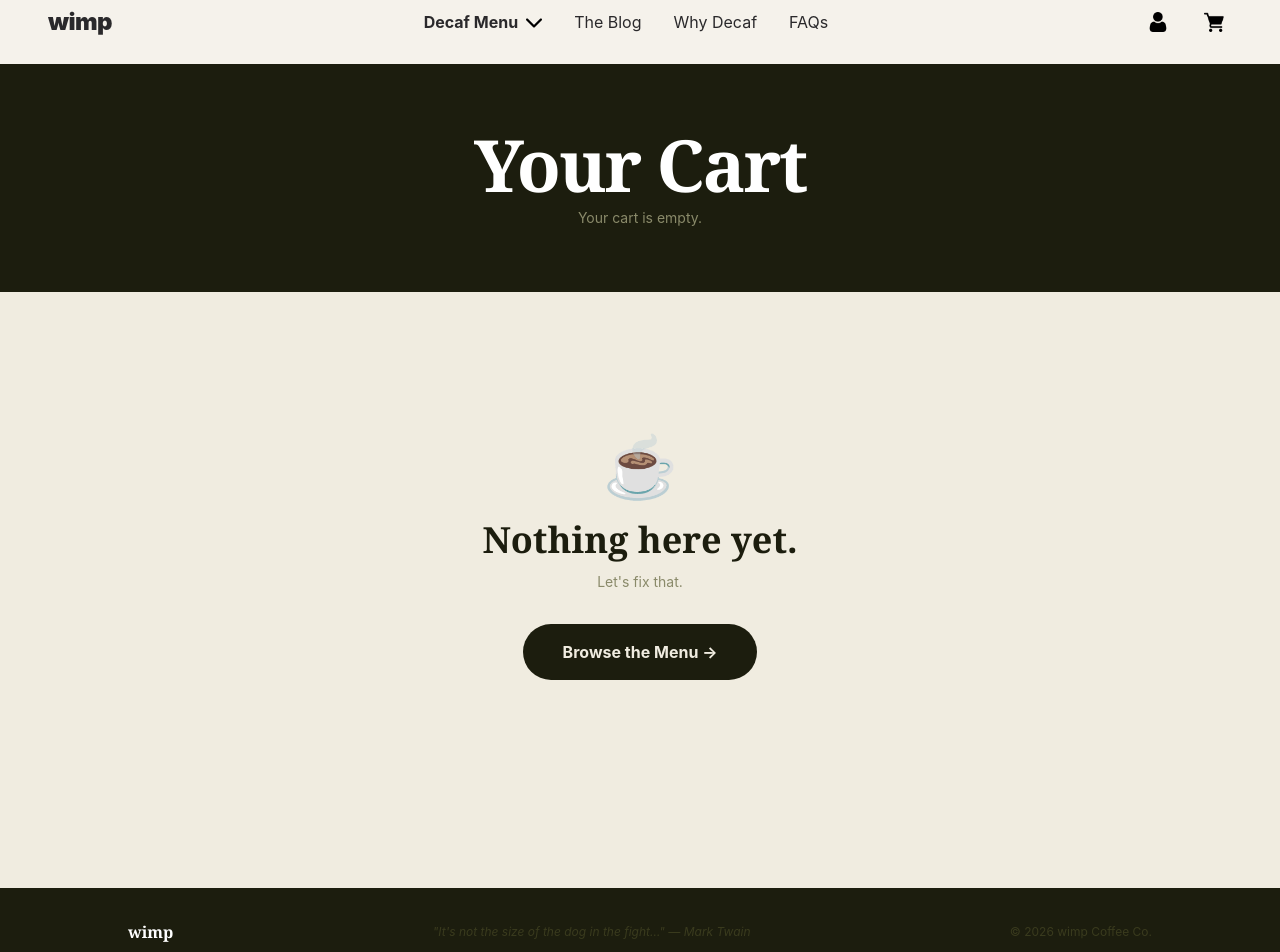
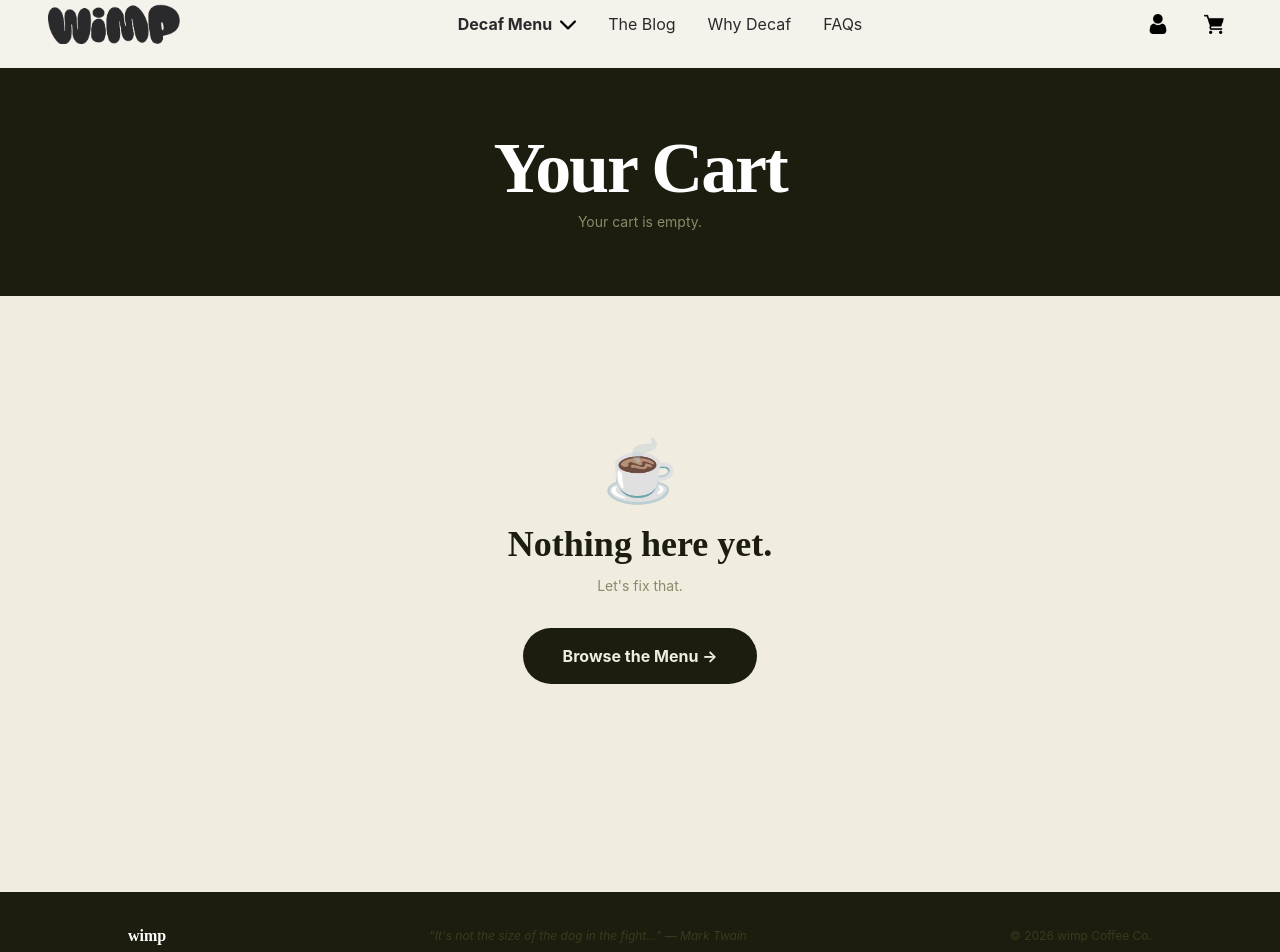
Before and after one commit to Pranayraut18206/ORVEA, a React (Vite) app: page /cart in a window 1280 px wide. Shown: the part 20-972 px from the top of the page. Built offline with nearby package versions, Linux system fonts and the light colour scheme; the HTML template or start-up script is replaced by a standard one; a web font is replaced by a local one.

Commit message:
Gurmehar added wimp logo to nav

```diff
--- a/src/components/cart/CartEmptyState.jsx
+++ b/src/components/cart/CartEmptyState.jsx
@@ -6,7 +6,7 @@ export default function CartEmptyState() {
       <p className="text-6xl mb-6">☕</p>
       <h2
         className="text-4xl font-black mb-3"
-        style={{ fontFamily: "Georgia,serif", color: "#1c1d0e" }}
+        style={{ fontFamily: "font5", color: "#1c1d0e" }}
       >
         Nothing here yet.
       </h2>
--- a/src/components/cart/CartHeader.jsx
+++ b/src/components/cart/CartHeader.jsx
@@ -3,7 +3,7 @@ export default function CartHeader({ totalQty, headerRef }) {
     <div ref={headerRef} className="py-16 px-6 text-center" style={{ background: "#1c1d0e" }}>
       <h1
         className="text-6xl md:text-7xl font-black text-white leading-none mb-2"
-        style={{ fontFamily: "Georgia,'Times New Roman',serif", letterSpacing: "-0.03em" }}
+        style={{ fontFamily: "font5", letterSpacing: "-0.03em" }}
       >
         Your Cart
       </h1>
--- a/src/components/cart/CartItemRow.jsx
+++ b/src/components/cart/CartItemRow.jsx
@@ -30,7 +30,7 @@ const CartItemRow = forwardRef(function CartItemRow(
         </p>
         <p
           className="text-lg font-black truncate"
-          style={{ fontFamily: "Georgia,serif", color: "#1c1d0e" }}
+          style={{ fontFamily: "font5", color: "#1c1d0e" }}
         >
           {item.name}
         </p>
--- a/src/components/cart/CartSummary.jsx
+++ b/src/components/cart/CartSummary.jsx
@@ -15,7 +15,7 @@ export default function CartSummary({
     <div className="w-full lg:w-80 shrink-0 lg:sticky" style={{ top: "88px" }}>
       <div className="rounded-2xl overflow-hidden" style={{ background: "#fff", border: "1px solid #e0dcd0" }}>
         <div className="px-6 py-5" style={{ borderBottom: "1px solid #e0dcd0" }}>
-          <p className="font-black text-base" style={{ fontFamily: "Georgia,serif", color: "#1c1d0e" }}>
+          <p className="font-black text-base" style={{ fontFamily: "font5", color: "#1c1d0e" }}>
             Order Summary
           </p>
         </div>
@@ -62,7 +62,7 @@ export default function CartSummary({
             style={{
               borderTop: "1px solid #e0dcd0",
               color: "#1c1d0e",
-              fontFamily: "Georgia,serif",
+              fontFamily: "font5",
             }}
           >
             <span>Total</span>
--- a/src/components/cart/CartUpsells.jsx
+++ b/src/components/cart/CartUpsells.jsx
@@ -32,7 +32,7 @@ export default function CartUpsells({ visibleUpsells, addUpsell, money }) {
             <div className="flex-1 min-w-0">
               <p
                 className="text-sm font-black truncate"
-                style={{ fontFamily: "Georgia,serif", color: "#1c1d0e" }}
+                style={{ fontFamily: "font5", color: "#1c1d0e" }}
               >
                 {u.name}
               </p>
--- a/src/pages/Cart.jsx
+++ b/src/pages/Cart.jsx
@@ -134,7 +134,7 @@ export default function Cart() {
         <div className="max-w-5xl mx-auto flex flex-col md:flex-row justify-between items-center gap-4">
           <p
             className="font-black text-white"
-            style={{ fontFamily: "Georgia,serif" }}
+            style={{ fontFamily: "font5" }}
           >
             wimp
           </p>
--- a/src/pages/Navigation.jsx
+++ b/src/pages/Navigation.jsx
@@ -11,8 +11,8 @@ const Navigation = () => {
       <div className="flex justify-between items-center px-10 py-4">
 
         {}
-        <Link to="/" className="text-2xl font-black tracking-tight">
-          wimp
+        <Link to="/">
+          <img src="src/assets/wimp-logo_200x60@2x.webp" alt="wimp" className="h-10" />
         </Link>
 
         {}
```
